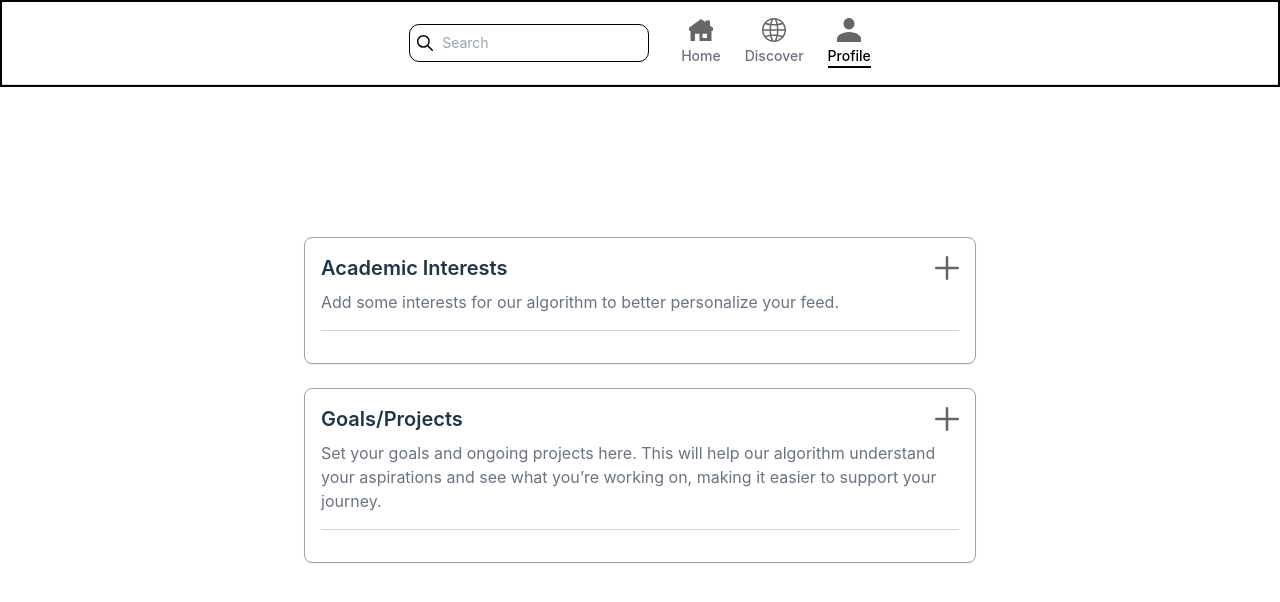
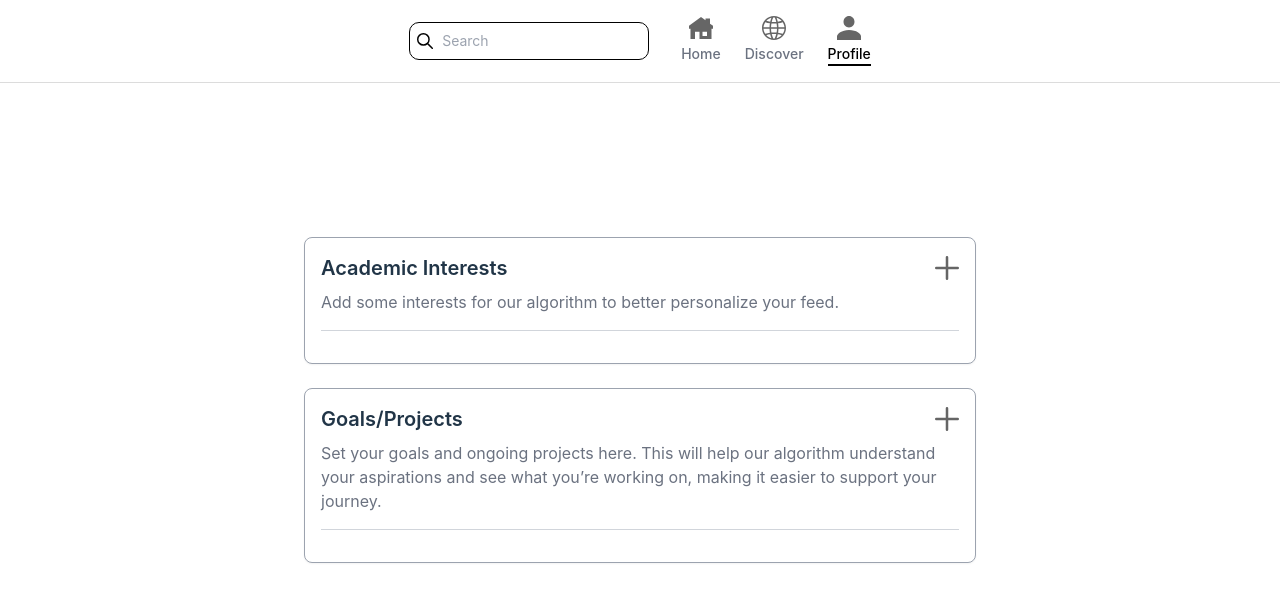
Before and after one commit to chrisma71/InstaLearn, a React (Vite) app in the folder frontend/: page /profile in a window 1280 px wide. Shown: the top 602 px of the page. Built offline with nearby package versions, Linux system fonts and the light colour scheme.

Commit message:
Update Profile.tsx

```diff
--- a/frontend/src/pages/Profile/Profile.tsx
+++ b/frontend/src/pages/Profile/Profile.tsx
@@ -88,7 +88,7 @@ const Profile: React.FC = () => {
 
     return (
         <div className='relative'>
-            <div className='absolute top-0 left-0 w-full z-10 border-2 border-black'>
+            <div className='absolute top-0 left-0 w-full z-10'>
                 <AppNavbar />
             </div>
 
```
